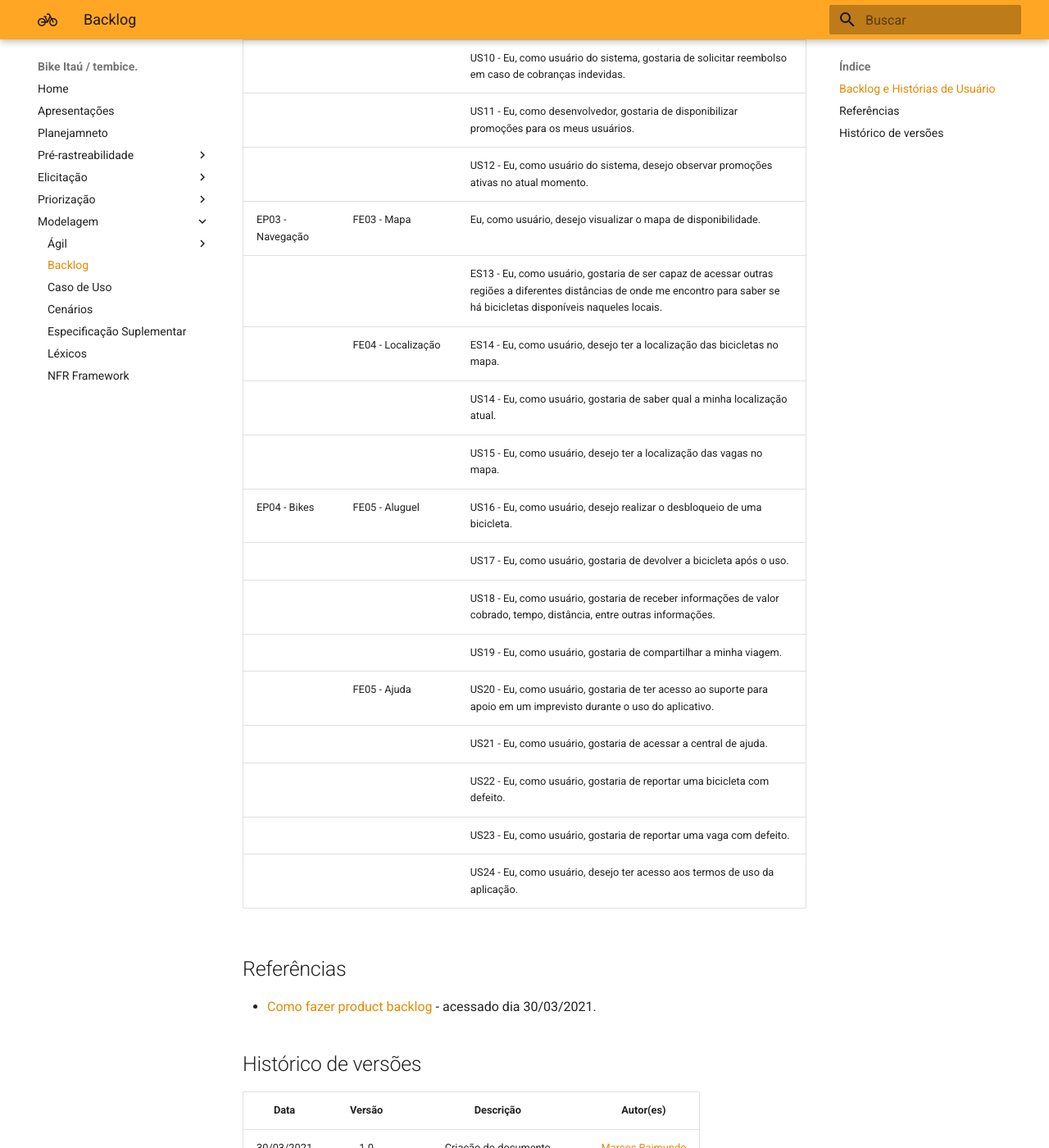
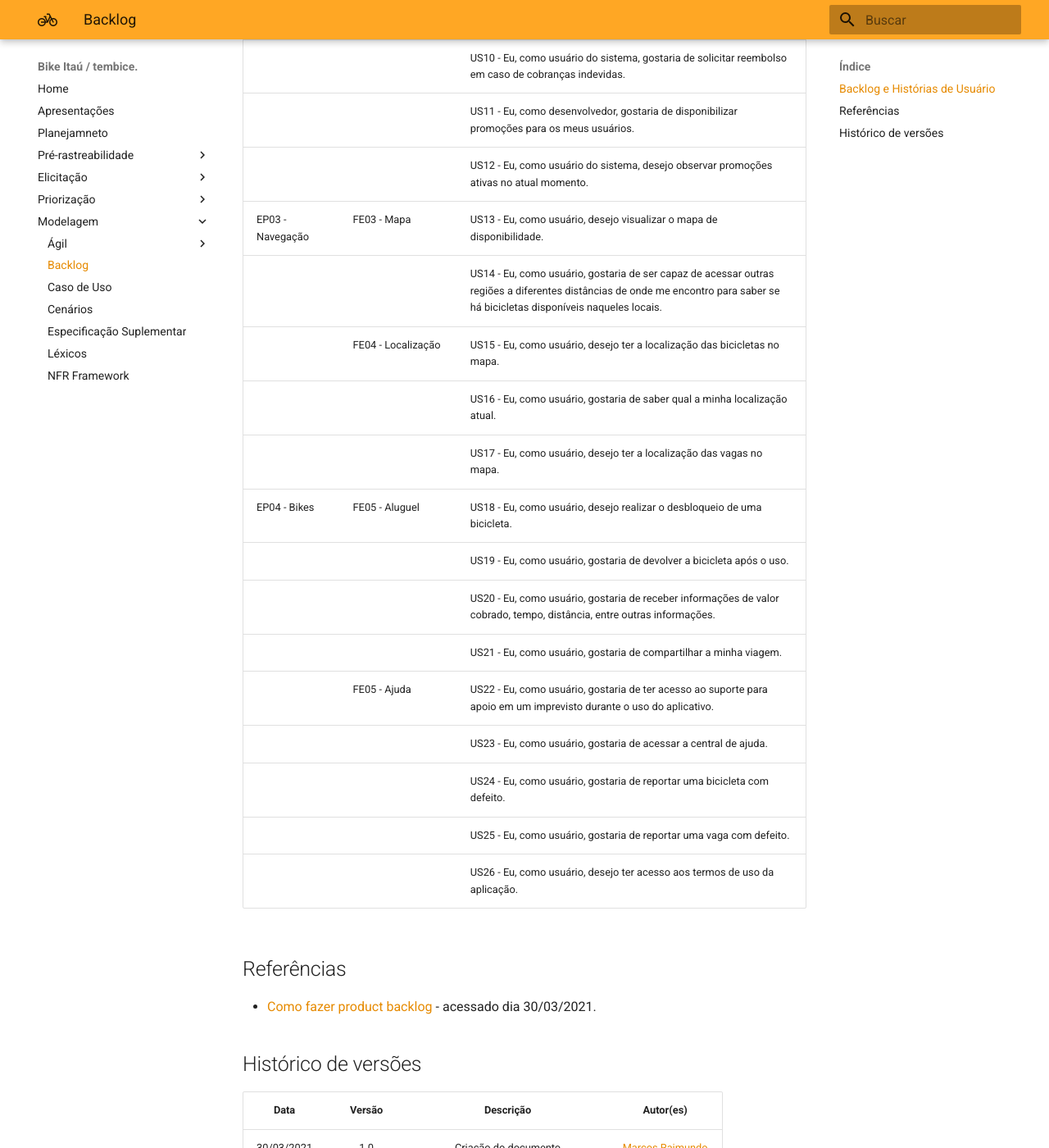
Before and after one commit to Requisitos-de-Software/2020.2-BikeItau, an MkDocs documentation site: the page built from docs/modelagem/backlog.md, in a window 1280 px wide and 1400 px high, scrolled down 949 px. Shown: the whole window at 82% size. Built offline with MkDocs 1.6.1 and Material for MkDocs 9.7.7, drawn with Linux system fonts in a browser that asks for light colours; some of the changed text lies outside the part shown.

Commit message:
Inicio do documento de verificação de backlog

```diff
--- a/docs/modelagem/backlog.md
+++ b/docs/modelagem/backlog.md
@@ -18,20 +18,20 @@
 | | | US10 - Eu, como usuário do sistema, gostaria de solicitar reembolso em caso de cobranças indevidas. |
 | | | US11 - Eu, como desenvolvedor, gostaria de disponibilizar promoções para os meus usuários.|
 | | | US12 - Eu, como usuário do sistema, desejo observar promoções ativas no atual momento. |
-| EP03 - Navegação | FE03 - Mapa | Eu, como usuário, desejo visualizar o mapa de disponibilidade. |
-| | | ES13 - Eu, como usuário, gostaria de ser capaz de acessar outras regiões a diferentes distâncias de onde me encontro para saber se há bicicletas disponíveis naqueles locais. |
-| | FE04 - Localização | ES14 - Eu, como usuário, desejo ter a localização das bicicletas no mapa. |
-| | | US14 - Eu, como usuário, gostaria de saber qual a minha localização atual. |
-| | | US15 - Eu, como usuário, desejo ter a localização das vagas no mapa. |
-| EP04 - Bikes | FE05 - Aluguel | US16 - Eu, como usuário, desejo realizar o desbloqueio de uma bicicleta. |
-| | | US17 - Eu, como usuário, gostaria de devolver a bicicleta após o uso. |
-| | | US18 - Eu, como usuário, gostaria de receber informações de valor cobrado, tempo, distância, entre outras informações. |
-| | | US19 - Eu, como usuário, gostaria de compartilhar a minha viagem. |
-| | FE05 - Ajuda | US20 - Eu, como usuário, gostaria de ter acesso ao suporte para apoio em um imprevisto durante o uso do aplicativo. |
-| | | US21 - Eu, como usuário, gostaria de acessar a central de ajuda. |
-| | | US22 - Eu, como usuário, gostaria de reportar uma bicicleta com defeito. |
-| | | US23 - Eu, como usuário, gostaria de reportar uma vaga com defeito. |
-| | | US24 - Eu, como usuário, desejo ter acesso aos termos de uso da aplicação. |
+| EP03 - Navegação | FE03 - Mapa | US13 - Eu, como usuário, desejo visualizar o mapa de disponibilidade. |
+| | | US14 - Eu, como usuário, gostaria de ser capaz de acessar outras regiões a diferentes distâncias de onde me encontro para saber se há bicicletas disponíveis naqueles locais. |
+| | FE04 - Localização | US15 - Eu, como usuário, desejo ter a localização das bicicletas no mapa. |
+| | | US16 - Eu, como usuário, gostaria de saber qual a minha localização atual. |
+| | | US17 - Eu, como usuário, desejo ter a localização das vagas no mapa. |
+| EP04 - Bikes | FE05 - Aluguel | US18 - Eu, como usuário, desejo realizar o desbloqueio de uma bicicleta. |
+| | | US19 - Eu, como usuário, gostaria de devolver a bicicleta após o uso. |
+| | | US20 - Eu, como usuário, gostaria de receber informações de valor cobrado, tempo, distância, entre outras informações. |
+| | | US21 - Eu, como usuário, gostaria de compartilhar a minha viagem. |
+| | FE05 - Ajuda | US22 - Eu, como usuário, gostaria de ter acesso ao suporte para apoio em um imprevisto durante o uso do aplicativo. |
+| | | US23 - Eu, como usuário, gostaria de acessar a central de ajuda. |
+| | | US24 - Eu, como usuário, gostaria de reportar uma bicicleta com defeito. |
+| | | US25 - Eu, como usuário, gostaria de reportar uma vaga com defeito. |
+| | | US26 - Eu, como usuário, desejo ter acesso aos termos de uso da aplicação. |
 
 ## Referências
 
```
Also changed, not shown: other parts of docs/modelagem/backlog.md (+1 -0 lines), docs/verificacao/verificacao_backlog.md (added, +52 -0 lines).
